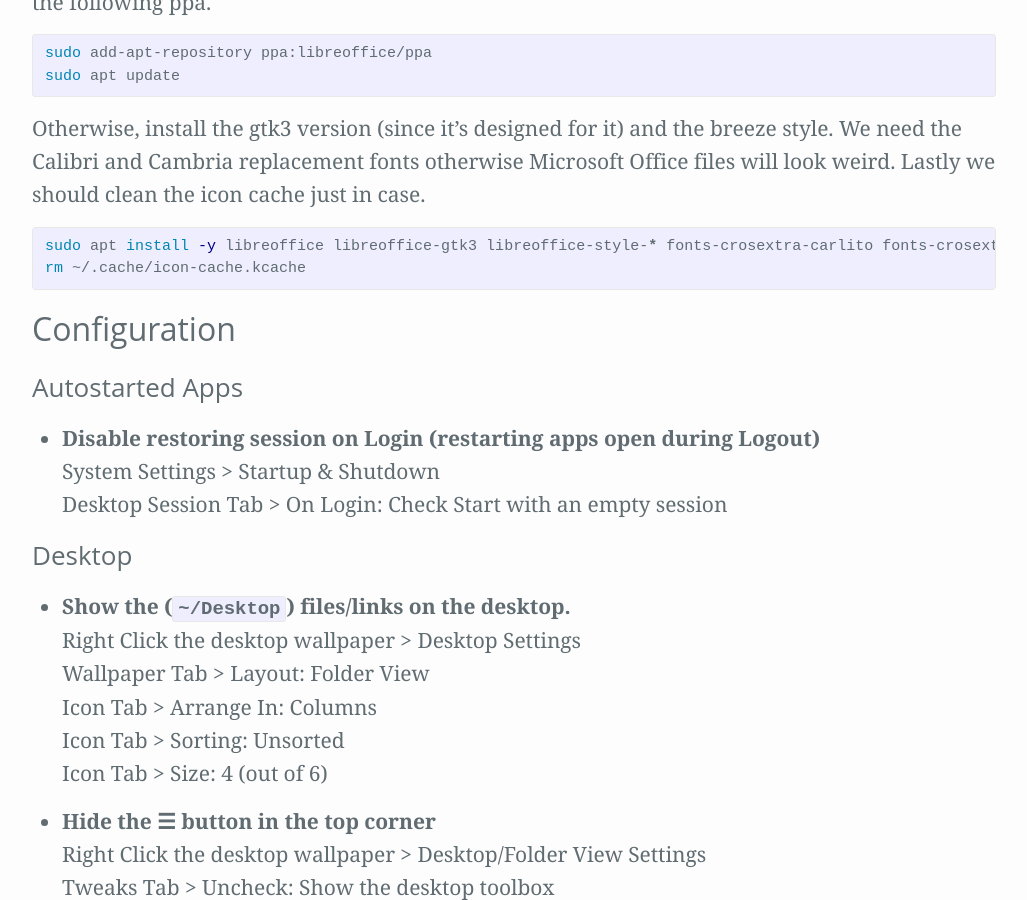
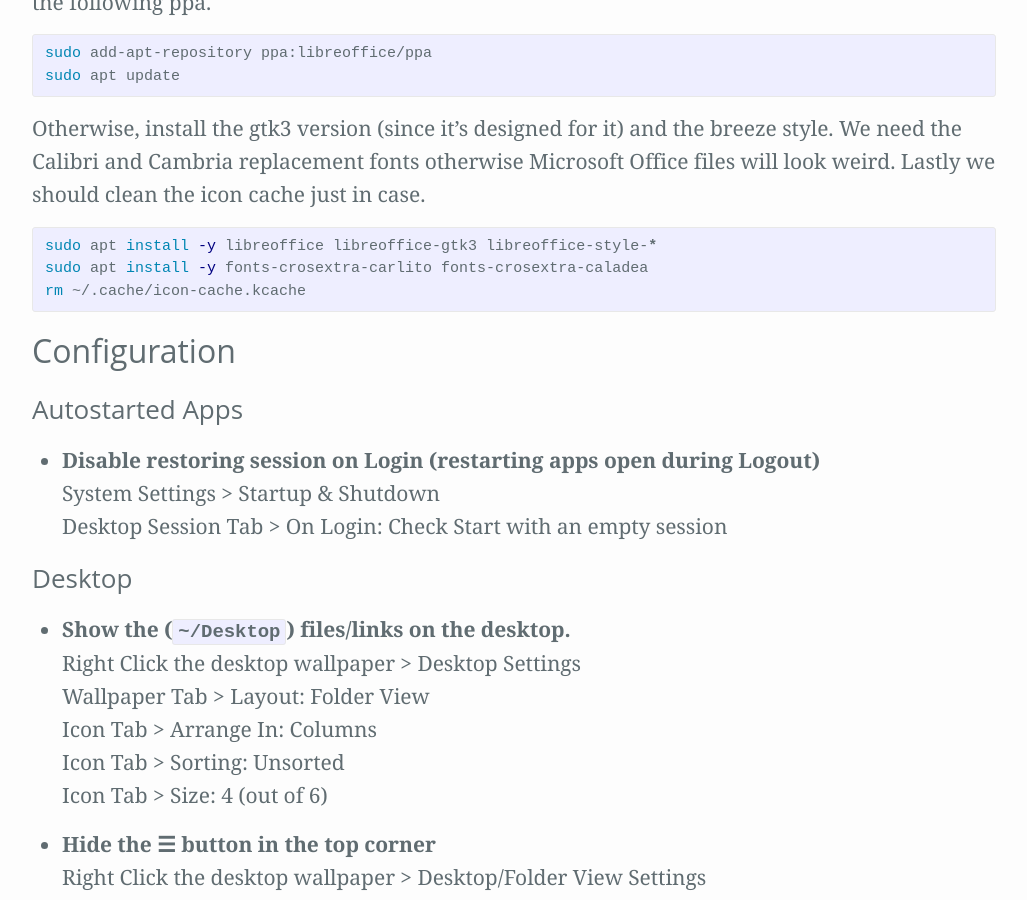
Before and after one commit to Zren/zren.github.io, a Jekyll site: the page built from kde.md, in a window 1280 px wide and 900 px high, scrolled down 2991 px. Shown: the whole window, without its empty margins (126-1153 px from the left). Built offline with Jekyll 4.4.1, drawn with Linux system fonts in a browser that asks for light colours.

Commit message:
Move fonts to their own line to prevent horizontal scrollbar

```diff
--- a/kde.md
+++ b/kde.md
@@ -123,7 +123,8 @@
 Otherwise, install the gtk3 version (since it's designed for it) and the breeze style. We need the Calibri and Cambria replacement fonts otherwise Microsoft Office files will look weird. Lastly we should clean the icon cache just in case.
 
 {% highlight bash %}
-sudo apt install -y libreoffice libreoffice-gtk3 libreoffice-style-* fonts-crosextra-carlito fonts-crosextra-caladea
+sudo apt install -y libreoffice libreoffice-gtk3 libreoffice-style-*
+sudo apt install -y fonts-crosextra-carlito fonts-crosextra-caladea
 rm ~/.cache/icon-cache.kcache
 {% endhighlight %}
 
```
